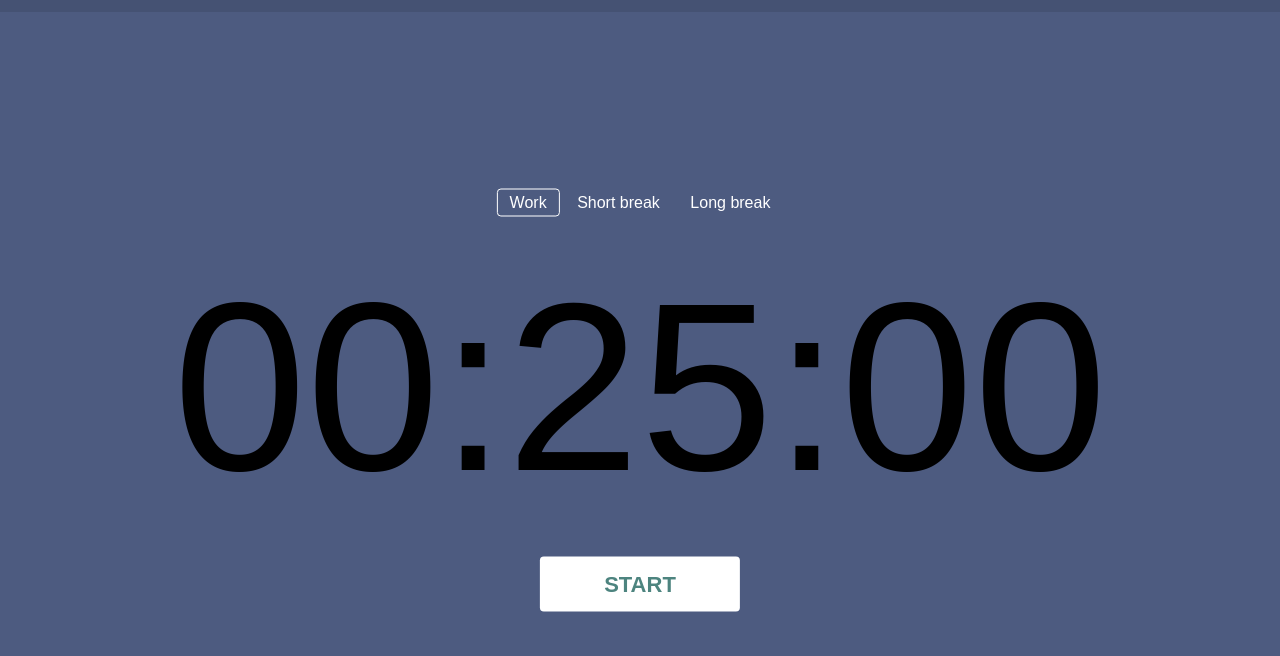
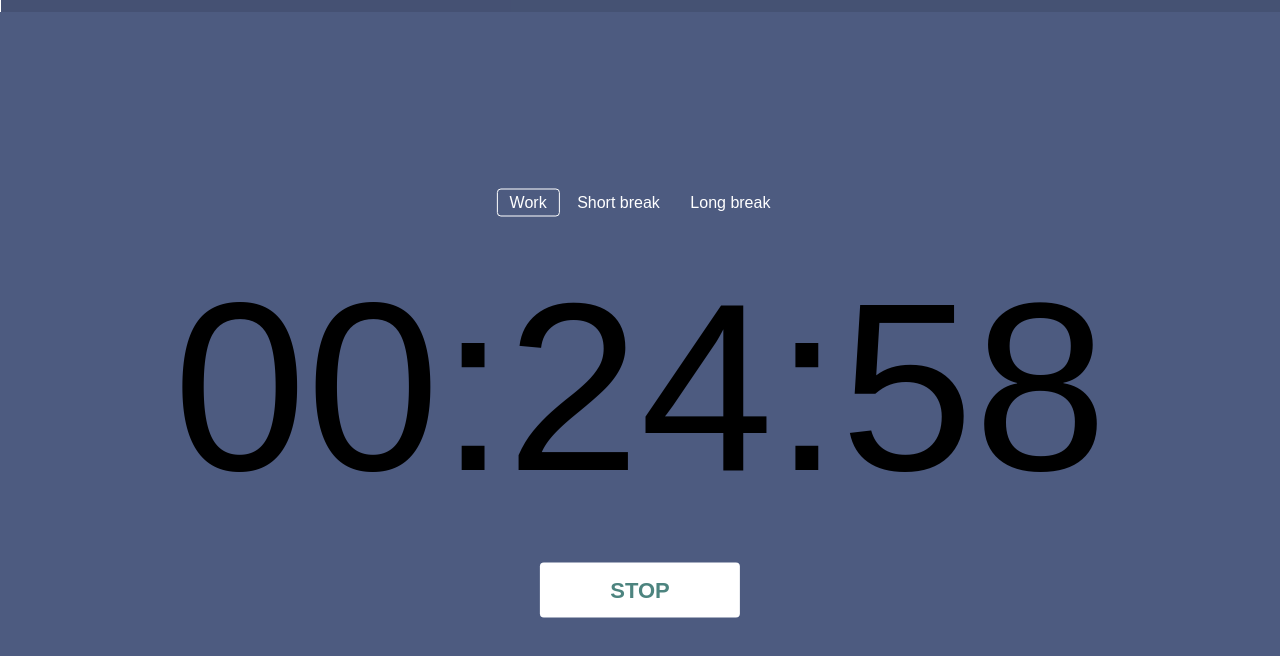
Before and after one commit to BoronenkoTimurs/Clock, a website: page index.html in a window 1280 px wide. Both pictures are taken after a click on the button "START". Drawn offline with Linux system fonts and the light colour scheme.

Commit message:
Add audio and all functions

```diff
--- a/index.html
+++ b/index.html
@@ -15,7 +15,7 @@
       <div class="timer">
         <div class="button-group mode-buttons" id="js-mode-buttons">
           <button
-            data-mode="Work"
+            data-mode="work"
             class="button active mode-button"
             id="js-pomodoro"
           >
--- a/js/main.js
+++ b/js/main.js
@@ -0,0 +1,139 @@
+const timer = {
+  work: 25,
+  shortBreak: 5,
+  longBreak: 15,
+  longBreakInerval: 4,
+  sessions: 0,
+};
+let interval;
+
+const buttonSound = new Audio("button-sound.mp3");
+const mainButtron = document.getElementById("js-btn");
+mainButtron.addEventListener("click", () => {
+  const { action } = mainButtron.dataset;
+  buttonSound.play();
+  if (action === "start") {
+    startTimer();
+  } else {
+    stopTimer();
+  }
+});
+
+const modeButton = document.querySelector("#js-mode-buttons");
+modeButton.addEventListener("click", handlerMode);
+
+function getRemainingTimer(endTime) {
+  let nowDate = new Date();
+  const currentTime = Date.parse(nowDate);
+  const differenct = endTime - currentTime;
+
+  const total = Number.parseInt(differenct / 1000, 10);
+  const hours = Number.parseInt((total / 60 / 60) % 60, 10);
+  const minutes = Number.parseInt((total / 60) % 60, 10);
+  const seconds = Number.parseInt(total % 60, 10);
+
+  const progress = document.getElementById("js-progress");
+  progress.value = timer[timer.mode] * 60 - timer.remainingTime.total;
+  return {
+    total,
+    hours,
+    minutes,
+    seconds,
+  };
+}
+
+function startTimer() {
+  let { total } = timer.remainingTime;
+  // Changed here
+  let nowDate = new Date();
+  const endTime = Date.parse(nowDate) + total * 1000;
+
+  if (timer.mode === "work") timer.sessions++;
+
+  mainButtron.dataset.action = "stop";
+  mainButtron.textContent = "Stop";
+  mainButtron.classList.add("active");
+
+  interval = setInterval(() => {
+    timer.remainingTime = getRemainingTimer(endTime);
+    updateClock();
+
+    total = timer.remainingTime.total;
+    if (total <= 0) {
+      clearInterval(interval);
+
+      switch (timer.mode) {
+        case "work":
+          if (timer.sessions % timer.longBreakInerval === 0) {
+            switchMode("longBreak");
+          } else {
+            switchMode("shortBreak");
+          }
+          break;
+        default:
+          switchMode("work");
+      }
+      document.querySelector(`[data-sound="${timer.mode}"]`).play();
+      startTimer();
+    }
+  }, 1000);
+}
+function stopTimer() {
+  clearInterval(interval);
+
+  mainButtron.dataset.action = "start";
+  mainButtron.textContent = "Start";
+  mainButtron.classList.remove("active");
+}
+
+function updateClock() {
+  const { remainingTime } = timer;
+  const hours = `${remainingTime.hours}`.padStart(2, "0");
+  const minutes = `${remainingTime.minutes}`.padStart(2, "0");
+  const seconds = `${remainingTime.seconds}`.padStart(2, "0");
+
+  const h = document.getElementById("js-hours");
+  const min = document.getElementById("js-minutes");
+  const sec = document.getElementById("js-seconds");
+  h.textContent = hours;
+  min.textContent = minutes;
+  sec.textContent = seconds;
+
+  const text = timer.mode === "work" ? "Get back to work!" : "Take a break!";
+  document.title = `${hours}:${minutes}:${seconds} - ${text}`;
+}
+function switchMode(mode) {
+  timer.mode = mode;
+  timer.remainingTime = {
+    total: timer[mode] * 60,
+    hours: 0,
+    minutes: timer[mode],
+    seconds: 0,
+  };
+
+  document
+    .querySelectorAll("button[data-mode]")
+    .forEach((el) => el.classList.remove("active"));
+  document.querySelector(`[data-mode= "${mode}"]`).classList.add("active");
+  document.body.style.backgroundColor = `var(--${mode})`;
+
+  document
+    .getElementById("js-progress")
+    .setAttribute("max", timer.remainingTime.total);
+
+  updateClock();
+}
+
+function handlerMode(event) {
+  const { mode } = event.target.dataset;
+
+  if (!mode) {
+    return;
+  }
+  switchMode(mode);
+  stopTimer();
+}
+
+document.addEventListener("DOMContentLoaded", () => {
+  switchMode("work");
+});
```
